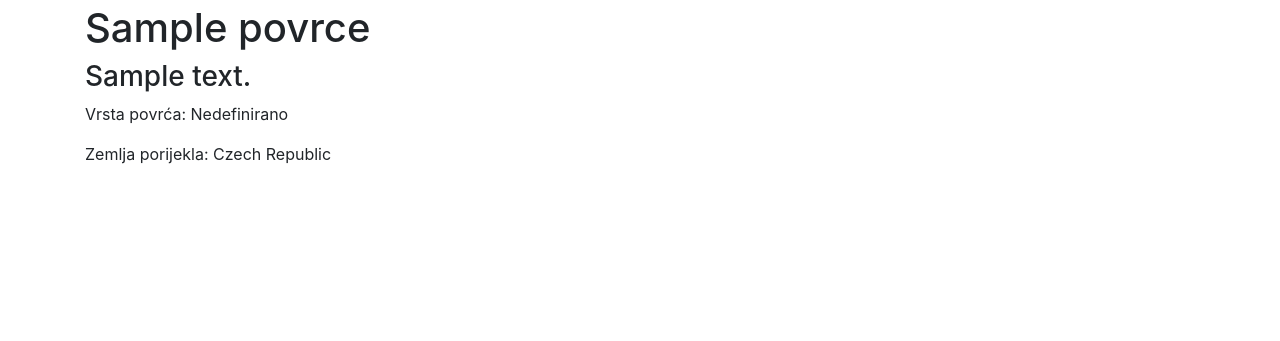
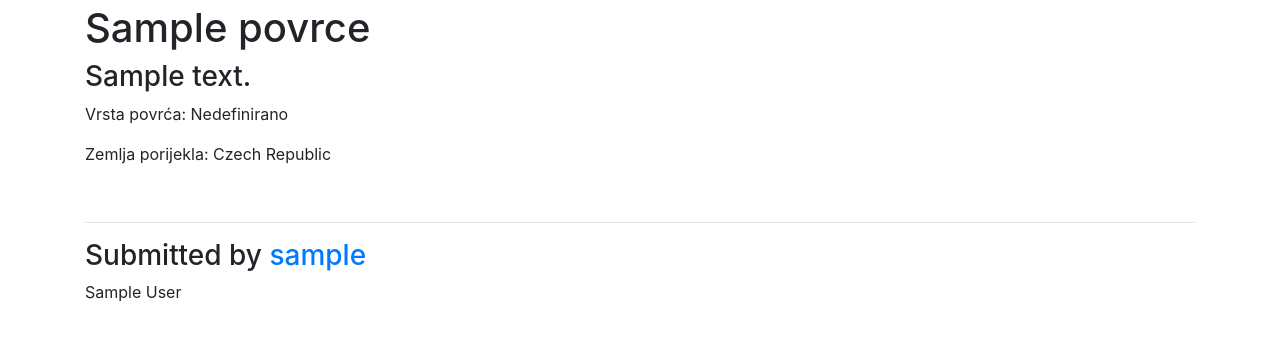
Before and after one commit to sup3rtrup3r/plac, a Django app: a page that uses plac/templates/povrce/povrce_detail.html in a window 1280 px wide. Shown: the part 56-397 px from the top of the page. Run offline with Django 3.2, Linux system fonts and the light colour scheme; tables that the repository leaves empty hold one stand-in row (values such as "Sample post"); some libraries are stand-ins or nearby versions.

Commit message:
Track and display the creator of each vegetable

```diff
--- a/plac/povrce/views.py
+++ b/plac/povrce/views.py
@@ -15,3 +15,7 @@ class VegetableDetailViev(DetailView):
 class VegetableCreateView(LoginRequiredMixin, CreateView):
     model = Povrce
     fields = ['name', 'description', 'vrsta', 'country_of_origin']
+
+    def form_valid(self, form):
+        form.instance.creator = self.request.user
+        return super().form_valid(form)
--- a/plac/templates/povrce/povrce_detail.html
+++ b/plac/templates/povrce/povrce_detail.html
@@ -12,5 +12,13 @@
 	<p>Zemlja porijekla: {{ povrce.country_of_origin.name }}</p>
 	<img src="{{ povrce.country_of_origin.flag }}" alt="">
 {% endif %}
-
+<hr/>
+<h3>Submitted by
+	<a href="{% url 'users:detail' povrce.creator.username %}">
+		{{ povrce.creator.username }}
+	</a>
+</h3>
+	{% if povrce.creator.name %}
+		<p>{{ povrce.creator.name }}</p>
+	{% endif %}
 {% endblock content %}
```
